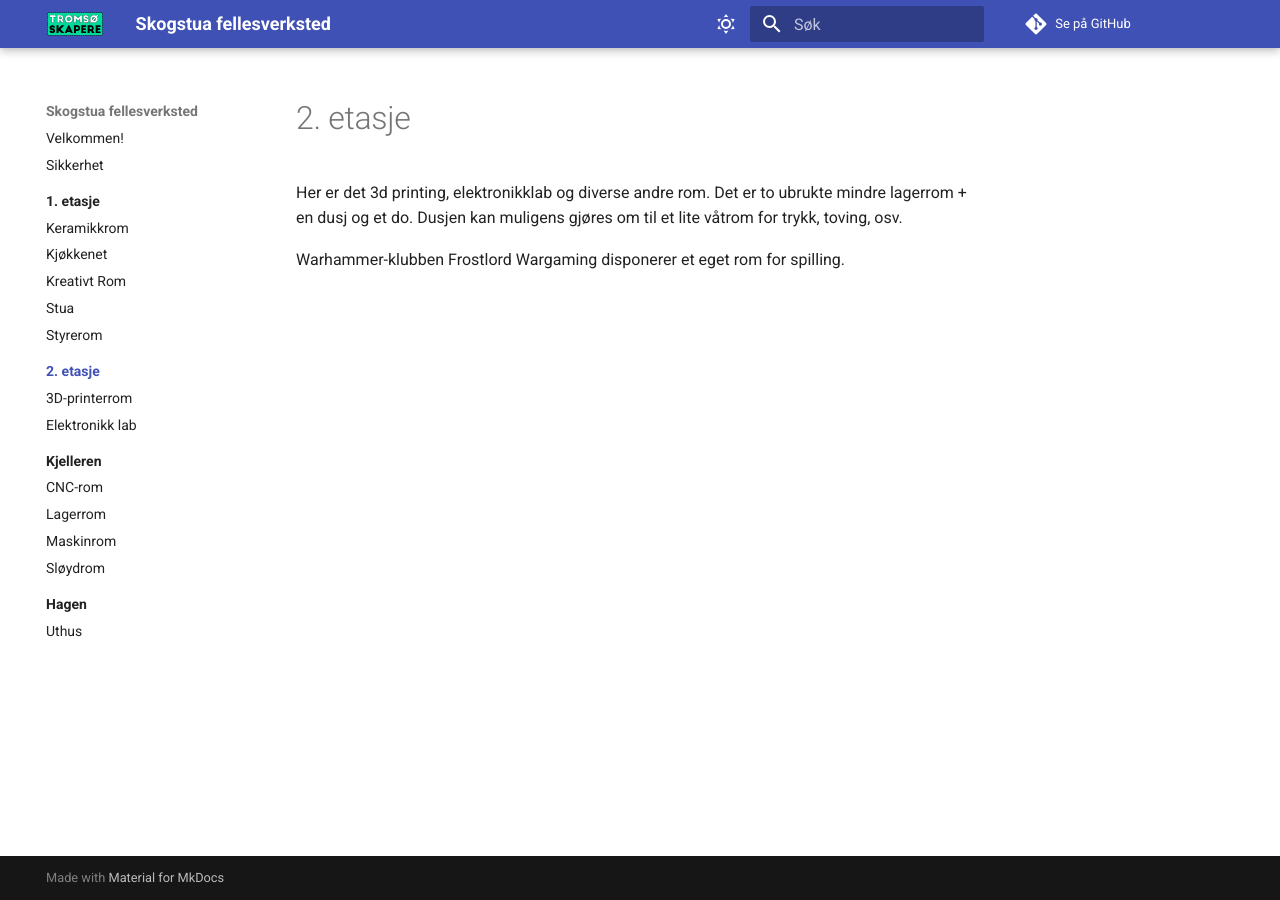
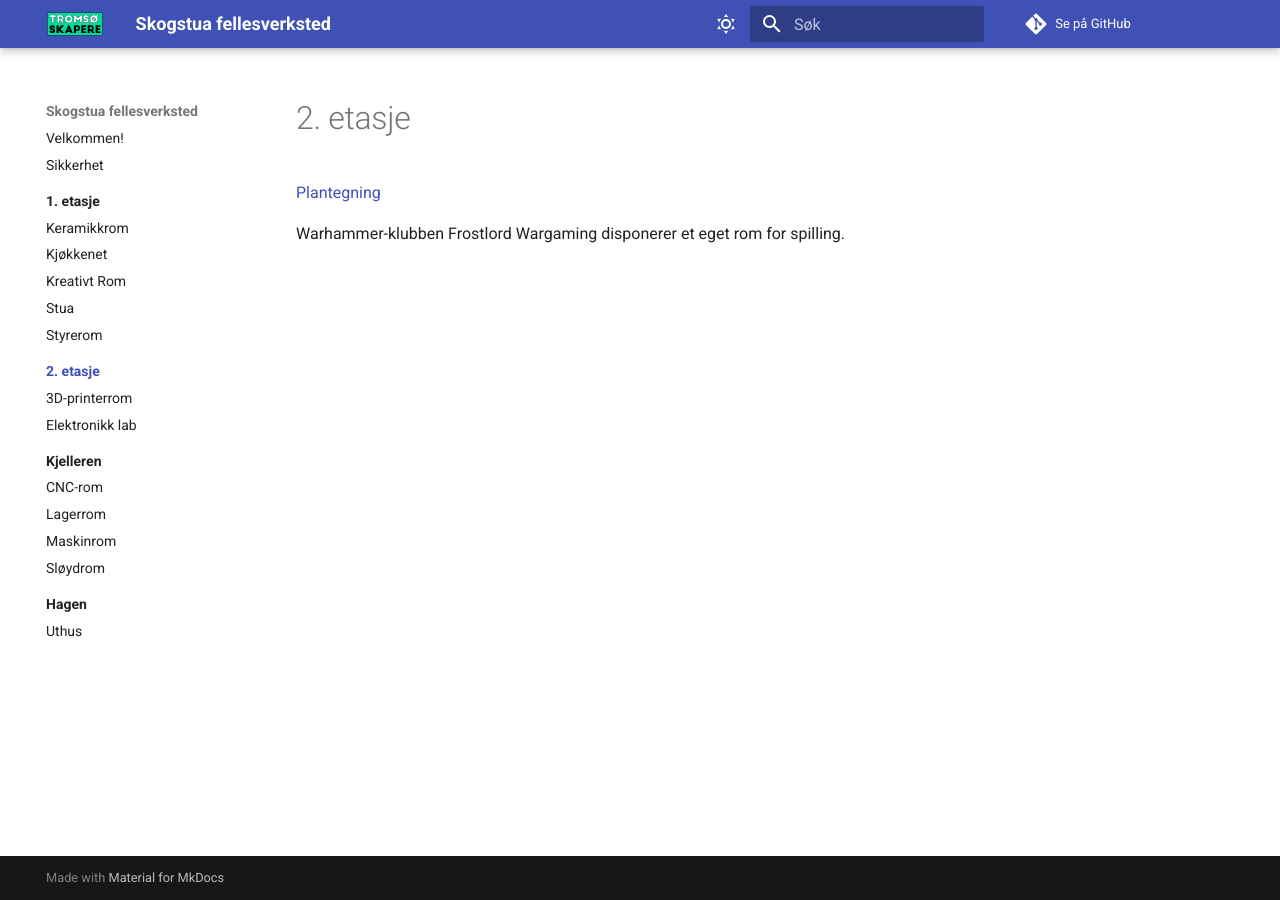
Before and after one commit to Tromsoskapere/mkdocs-skogstua, an MkDocs documentation site: the page built from docs/2. etasje/index.md, in a window 1280 px wide. Built offline with MkDocs 1.6.1 and Material for MkDocs 9.7.7, drawn with Linux system fonts in a browser that asks for light colours; comment, search, counter and statistics services are not loaded.

Commit message:
Update index.md

```diff
--- a/docs/2. etasje/index.md
+++ b/docs/2. etasje/index.md
@@ -1,5 +1,5 @@
 # 2. etasje
 
-Her er det 3d printing, elektronikklab og diverse andre rom. Det er to ubrukte mindre lagerrom + en dusj og et do. Dusjen kan muligens gjøres om til et lite våtrom for trykk, toving, osv.
+[Plantegning](Skogstua_2etg.png)
 
 Warhammer-klubben Frostlord Wargaming disponerer et eget rom for spilling.
```
